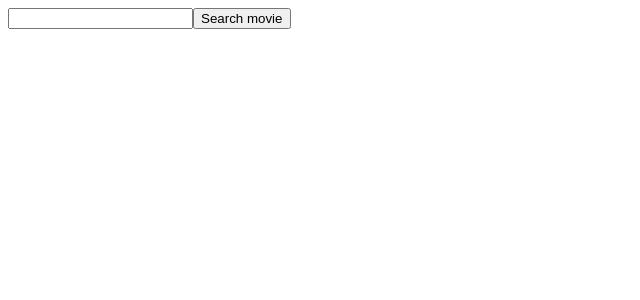
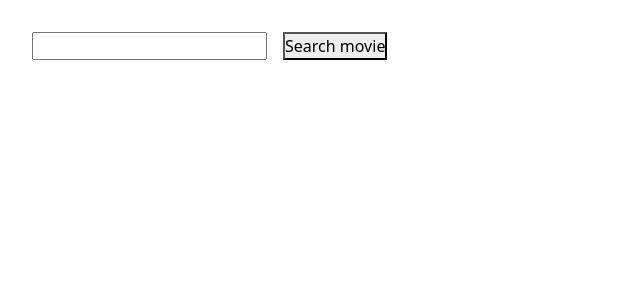
Before and after one commit to marinodilauro/vite-boolflix, a Vue app: page / in a window 1280 px wide. Shown: the top 300 px of the page, without its empty margins (0-640 px from the left). Built offline with nearby package versions, Linux system fonts and the light colour scheme.

Commit message:
Add bootstrap.Add search results on screen

```diff
--- a/package.json
+++ b/package.json
@@ -9,11 +9,14 @@
     "preview": "vite preview"
   },
   "dependencies": {
+    "@popperjs/core": "^2.11.8",
     "axios": "^1.6.8",
+    "bootstrap": "^5.3.3",
     "vue": "^3.4.21"
   },
   "devDependencies": {
     "@vitejs/plugin-vue": "^5.0.4",
+    "sass": "^1.72.0",
     "vite": "^5.2.0"
   }
 }
--- /dev/null
+++ b/src/assets/scss/partials/_commons.scss
@@ -0,0 +1,9 @@
+* {
+  margin: 0;
+  padding: 0;
+  box-sizing: border-box;
+}
+
+body {
+  font-family: 'Public Sans', sans-serif;
+}
--- /dev/null
+++ b/src/assets/scss/partials/_main.scss
@@ -0,0 +1,12 @@
+.search_bar {
+  padding: 2rem;
+
+  input {
+    margin-right: 1rem;
+  }
+}
+
+.movie_card {
+  padding: 1rem;
+  border: 1px solid black;
+}
--- /dev/null
+++ b/src/assets/scss/style.scss
@@ -0,0 +1,3 @@
+@use './partials/commons';
+@use './partials/main';
+@import "bootstrap/scss/bootstrap";
--- a/src/components/AppMain.vue
+++ b/src/components/AppMain.vue
@@ -1,6 +1,5 @@
 <script>
 import { state } from '../state.js';
-import { computed } from 'vue';
 
 export default {
   name: 'AppMain',
@@ -16,8 +15,27 @@ export default {
 
 <template>
 
-  <input type="text" name="searchMovie" id="searchMovie" v-model="searchMovieQuery">
-  <button type="button" @click="this.state.searchMovie(this.searchMovieQuery)">Search movie</button>
+  <div class="search_bar">
+
+    <input type="text" name="searchMovie" id="searchMovie" v-model="searchMovieQuery">
+    <button type="button" @click="this.state.searchMovie(this.searchMovieQuery)">Search movie</button>
+
+  </div>
+
+  <div class="container">
+    <div class="row row-cols-6 gy-1">
+      <div class="col" v-for="movie in this.state.movies">
+
+        <div class="movie_card">
+          <h3 id="movie_title"> {{ movie.title }} </h3>
+          <h6 id="original_title"> {{ movie.originalTitle }} </h6>
+          <p id="language"> {{ movie.lang }} </p>
+          <p id="vote"> {{ movie.vote }} </p>
+        </div>
+      </div>
+    </div>
+
+  </div>
 
 </template>
 
--- a/src/main.js
+++ b/src/main.js
@@ -1,5 +1,5 @@
 import { createApp } from 'vue'
-import './style.css'
+import './assets/scss/style.scss'
 import App from './App.vue'
 
 createApp(App).mount('#app')
```
Also changed, not shown: src/style.css (deleted), 1 other file (tests, documents, lock files or other folders).
